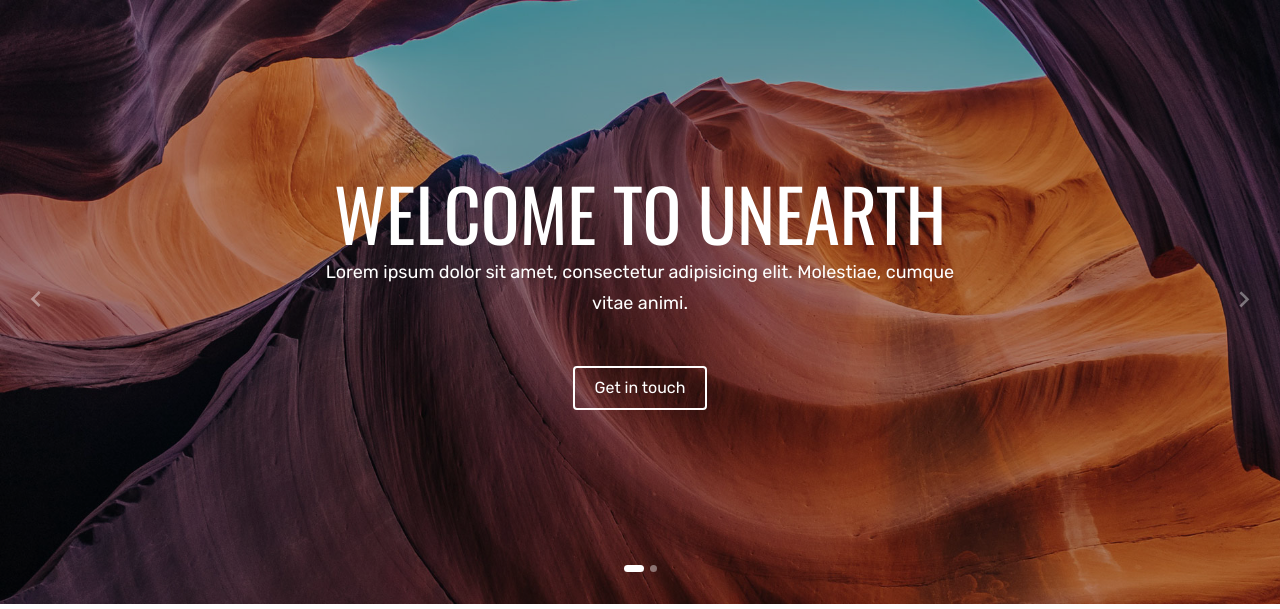
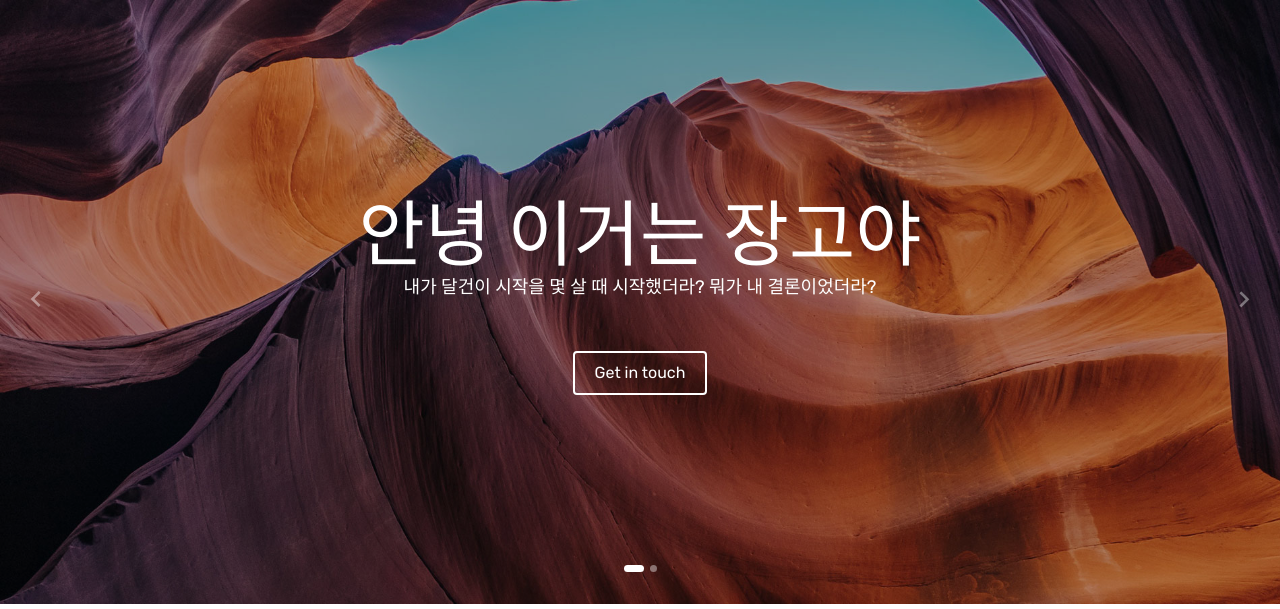
Before and after one commit to web-together/Template-On-Django, a Django app: page / in a window 1280 px wide. Shown: the part 143-752 px from the top of the page. Run offline with Django 3.2, Linux system fonts and the light colour scheme; some libraries are stand-ins or nearby versions; some web fonts are replaced.

Commit message:
django에 template 적용시키기 완료
이제 html에 적은대로 띄워지게 됩니다.
쉽죠?
다만 이렇게만 쓰는건 권장하지 않고,
중복되는 html 태그는 template 상속을 통해 중복을 제거한 뒤
사용하시길 바랍니다.

(base.html로 중복되는 코드를 따로 빼는건 각자 과제..)

```diff
--- a/hello/templates/hello/index.html
+++ b/hello/templates/hello/index.html
@@ -1,7 +1,7 @@
 <!doctype html>
 <html lang="en">
   <head>
-    <title>Unearth &mdash; Website Template by Colorlib</title>
+    <title>민철 &mdash; Website Template by Colorlib</title>
     <meta charset="utf-8">
     <meta name="viewport" content="width=device-width, initial-scale=1, shrink-to-fit=no">
 
@@ -126,8 +126,8 @@
         <div class="container">
           <div class="row align-items-center justify-content-center text-center">
             <div class="col-md-12 col-lg-7">
-              <h1 data-aos="fade-up" data-aos-delay="">Welcome to UnEarth</h1>
-              <p class="mb-5" data-aos="fade-up" data-aos-delay="100">Lorem ipsum dolor sit amet, consectetur adipisicing elit. Molestiae, cumque vitae animi.</p>
+              <h1 data-aos="fade-up" data-aos-delay="">안녕 이거는 장고야</h1>
+              <p class="mb-5" data-aos="fade-up" data-aos-delay="100">내가 달건이 시작을 몇 살 때 시작했더라? 뭐가 내 결론이었더라?</p>
               <p data-aos="fade-up" data-aos-delay="200"><a href="#" class="btn btn-outline-white border-w-2 btn-md">Get in touch</a></p>
             </div>
           </div>
```
